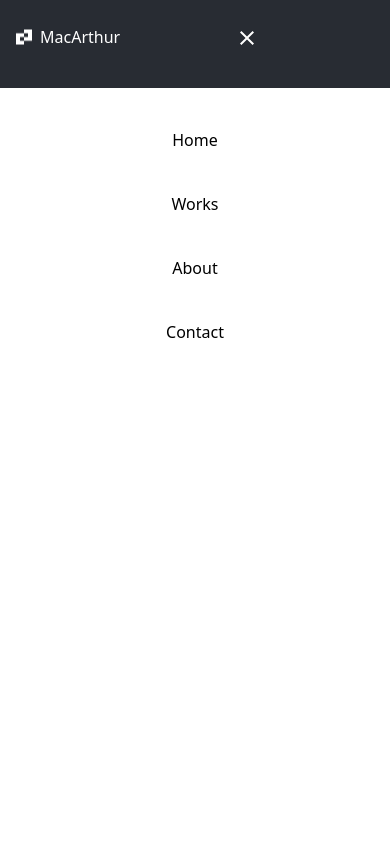
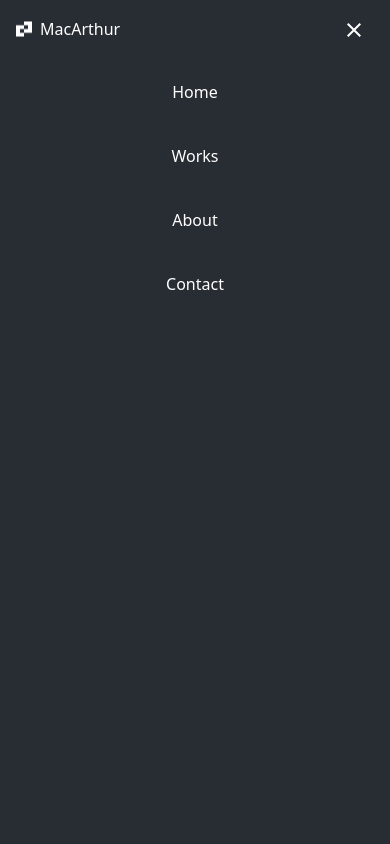
Before and after one commit to Macarthur-yaw/Portfolio-web, a React (Vite) app: page / in a window 390 px wide. Both pictures are taken after a click on the icon 346 px from the left and 37 px from the top of the page. Shown: the top 844 px of the page. Built offline with nearby package versions, Linux system fonts and the light colour scheme.

Commit message:
added the nav

```diff
--- a/src/Components/Navbar.tsx
+++ b/src/Components/Navbar.tsx
@@ -6,7 +6,6 @@ import lineStroke from '../assets/Line 10 (Stroke).svg'
 import DehazeIcon from '@mui/icons-material/Dehaze';
 import { useState } from 'react'
 import CloseIcon from '@mui/icons-material/Close';
-// import { duration } from '@mui/material'
 export default function Navbar(){
     const[active,setActive]=useState<boolean>(false)
 
@@ -15,41 +14,45 @@ export default function Navbar(){
     }
     return (
         <div>
-        <nav className="flex md:w-[80%] px-4 w-[100%] top-0   left-1/2 transform -translate-x-1/2 z-20 fixed
-
-        flex-row  justify-between  md:px-4 py-2 ">
+        <nav className={`flex md:w-[80%] px-4 w-full top-0   left-1/2 transform -translate-x-1/2
+        z-20 bg-[#282C33] fixed ${active  && '    flex flex-row '}
+        flex-row  justify-between  md:px-4 py-2 `}>
 <span className="text-white inline-flex items-center gap-2">
 <img src={Mticon} className='w-[16px] h-[16px]'/>    MacArthur
 </span>
-<span className='p-4 md:hidden'>
+<motion.div
+initial={{opacity:0}}
+animate={{opacity:1}}
+transition={{duration:0.5}}
+className='p-2  ml-auto m md:hidden'>
 
 
 {
-    !active ? <DehazeIcon onClick={handleButtonClick} className='text-white cursor-pointer ' />
-:  <CloseIcon
+    active ? <CloseIcon
 onClick={
     ()=>setActive(false)
 }
-className='cursor-pointer text-white  '/>
+className='cursor-pointer text-white mr-auto '/>
+:<DehazeIcon onClick={handleButtonClick} className='text-white cursor-pointer ' />
 
 }
-</span>
+</motion.div>
+<AnimatePresence>
 
 {
     active && (
-        <AnimatePresence>
         <div
         >
       {/* <span className='relative'> */}
 
       {/* </span> */}
              <motion.ul
-             initial={{x:150}}
-             animate={{x:0}}
-             exit={{x:150}}
-             transition={{duration:0.5}}
+             initial={{y:-50}}
+             animate={{y:0}}
+             exit={{y:-550}}
+             transition={{duration:0.3}}
 
-             className='list-none flex mt-20 py-10 items-center bg-white h-screen fixed  w-full left-0 top- flex-col  gap-10'>
+             className='list-none text-white flex mt-10 py-10 z-2 fixed items-center bg-[#282C33] h-screen  w-full    left-0 top-0  flex-col  gap-10'>
                 <li>
 Home
                 </li>
@@ -65,9 +68,9 @@ Home
 
              </motion.ul>
         </div>
-        </AnimatePresence>
     )
-}
+}      </AnimatePresence>
+
 <span className={`${active ? 'block':'hidden'} hidden md:block`}>
     <ul className="flex flex-row gap-4 p-2 ">
         <li className="text-white hover:text-gray-400 text-[16px]">
```
